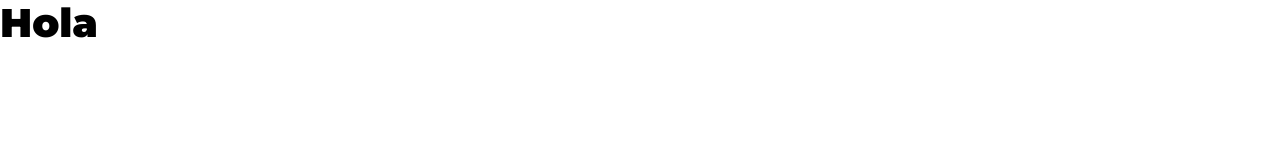
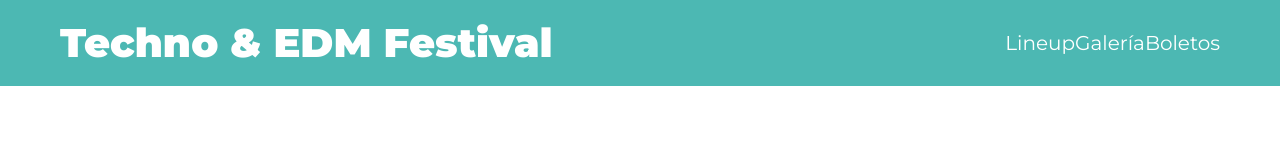
Before and after one commit to Michelle453/festival_musica, a website: page index.html in a window 1280 px wide. Drawn offline with Linux system fonts and the light colour scheme.

Commit message:
Agregar estilos al header

```diff
--- a/assets/scss/app.scss
+++ b/assets/scss/app.scss
@@ -1 +1,2 @@
 @forward 'base';
+@forward 'layout';
--- /dev/null
+++ b/assets/scss/layout/_header.scss
@@ -0,0 +1,25 @@
+@use 'base/variables' as v;
+
+.header{
+    background-color: v.$verde;
+
+    .contenido-header{
+        padding: 2rem;
+        display: flex;
+        justify-content: space-between;
+        align-items: center;
+    }
+
+    h1{
+        color: v.$blanco;
+        margin: 0;
+    }
+
+}
+
+
+.navegacion-principal{
+    a{
+        color: v.$blanco;
+    }
+}
--- /dev/null
+++ b/assets/scss/layout/_index.scss
@@ -0,0 +1 @@
+@forward 'header';
--- a/index.html
+++ b/index.html
@@ -1,5 +1,5 @@
 <!DOCTYPE html>
-<html lang="en">
+<html lang="es">
 <head>
     <meta charset="UTF-8">
     <meta name="viewport" content="width=device-width, initial-scale=1.0">
@@ -10,6 +10,23 @@
     <link rel="stylesheet" href="./build/css/app.css">
 </head>
 <body>
-    <h1>Hola</h1>
+
+    <header class="header">
+        <div class="contenedor contenido-header">
+            <h1>
+                Techno & EDM Festival
+            </h1>
+
+            <nav class="navegacion-principal">
+                <a href="#">Lineup</a><a href="#">Galería</a><a href="#">Boletos</a>
+            </nav>
+
+
+        </div>
+
+    </header>
+
+
+
 </body>
 </html>
```
Also changed, not shown: build/css/app.css.
